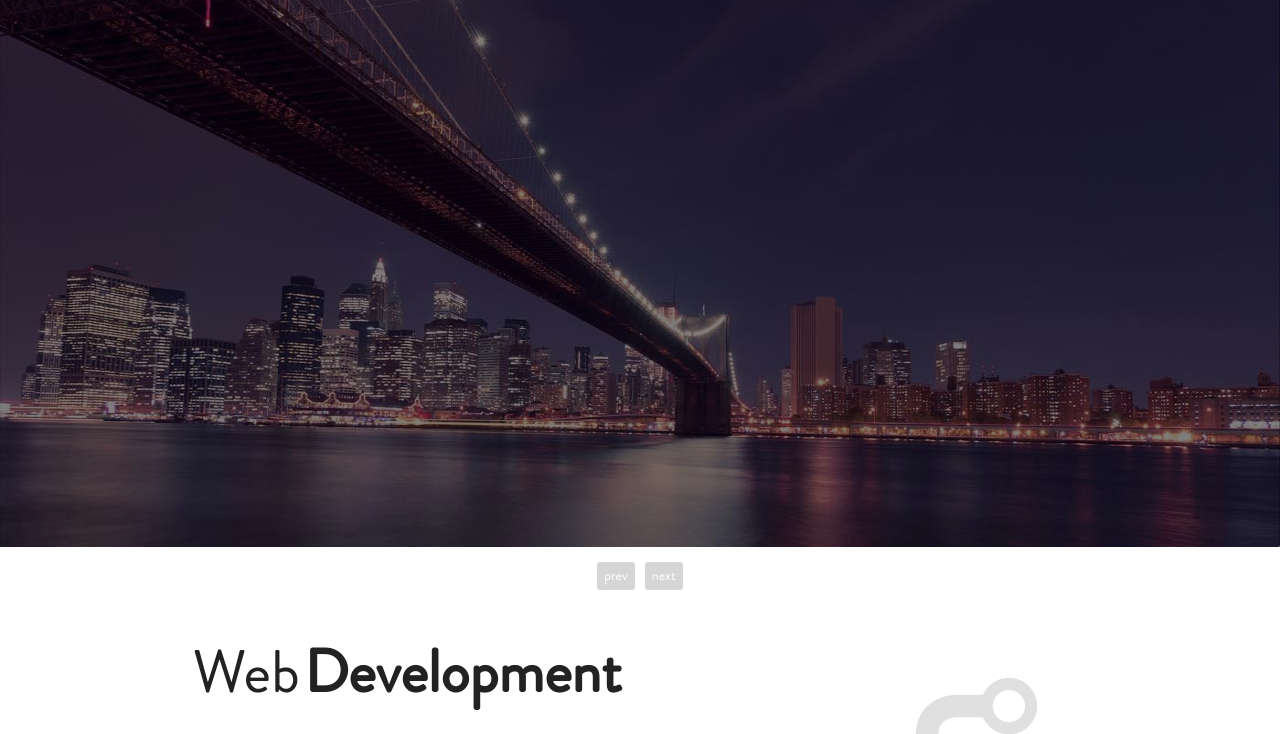
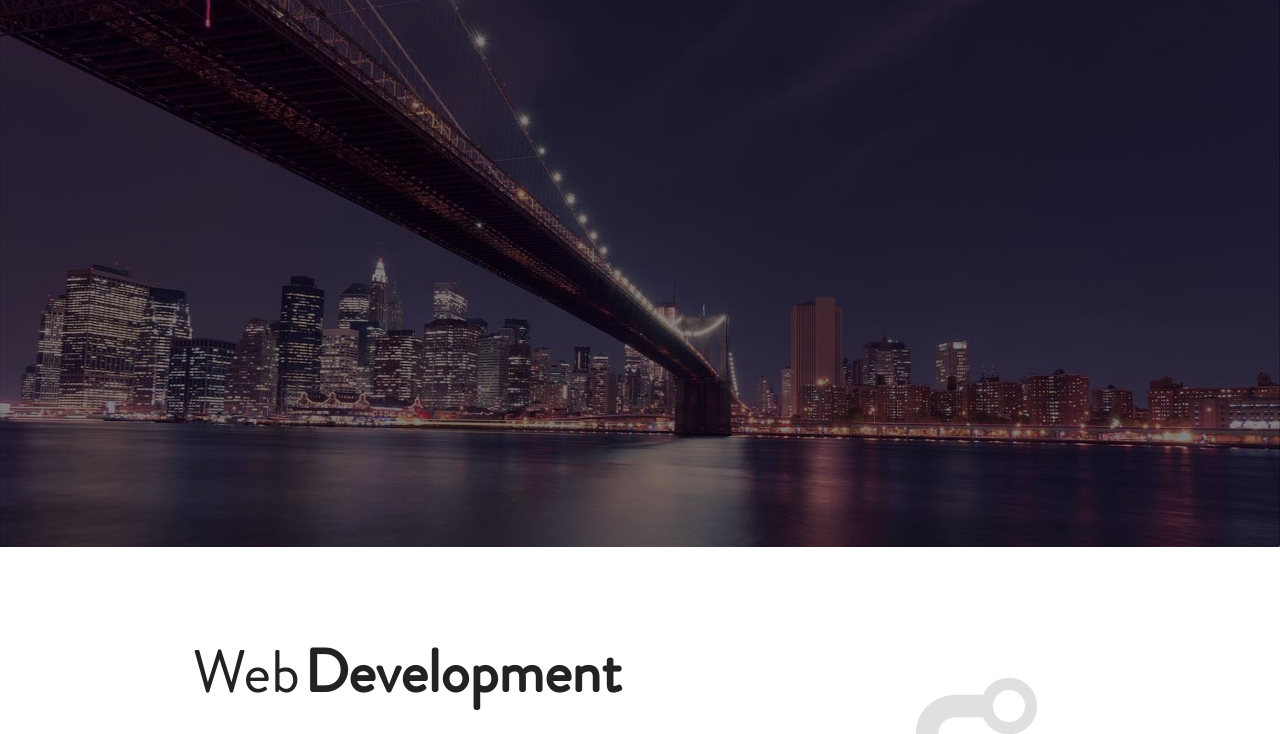
Before and after one commit to forhadalamgit/escape, a plain HTML site: page index.html in a window 1280 px wide. Shown: the part 73-807 px from the top of the page. Drawn offline with nearby package versions, Linux system fonts and the light colour scheme.

Commit message:
Update index.html

```diff
--- a/index.html
+++ b/index.html
@@ -390,7 +390,7 @@
             $(document).ready(function() {
                 $("#owl-demo").owlCarousel({
                         items:1,
-                        nav:true,
+                        nav:false,
                         dots:false,
                         autoplay:true,
                         loop:true,
```
